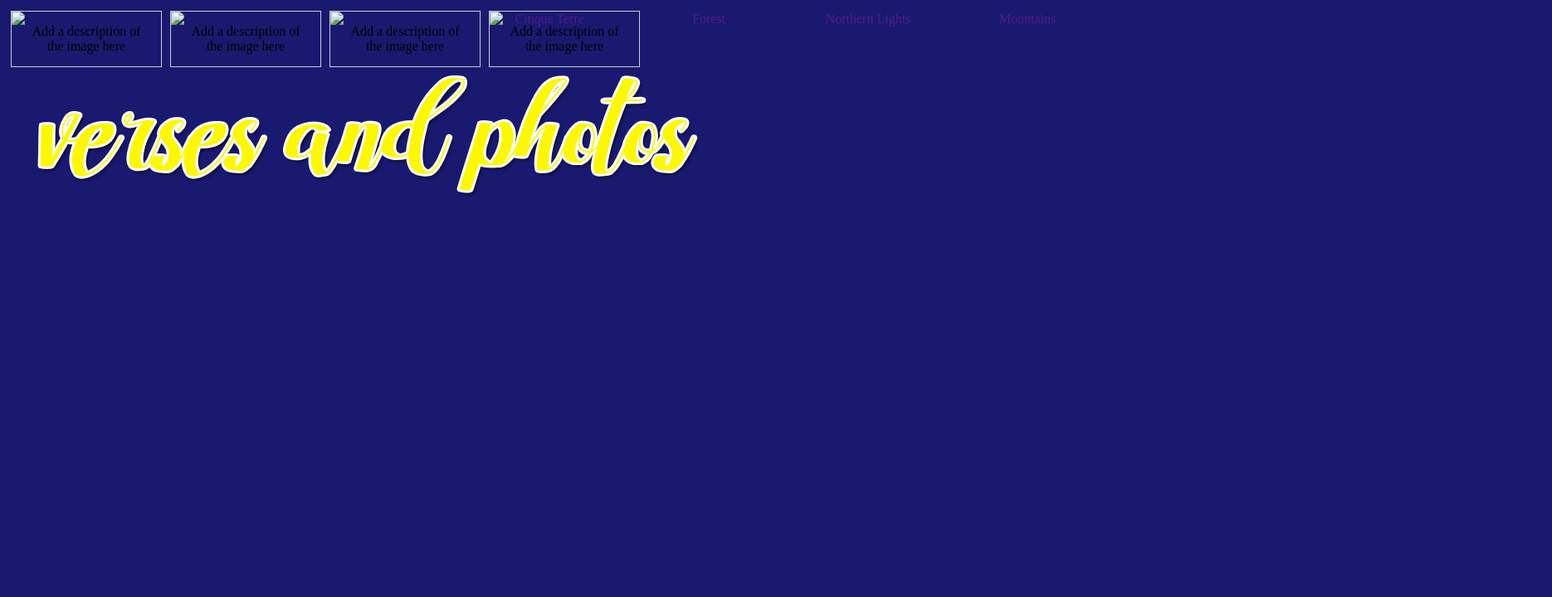
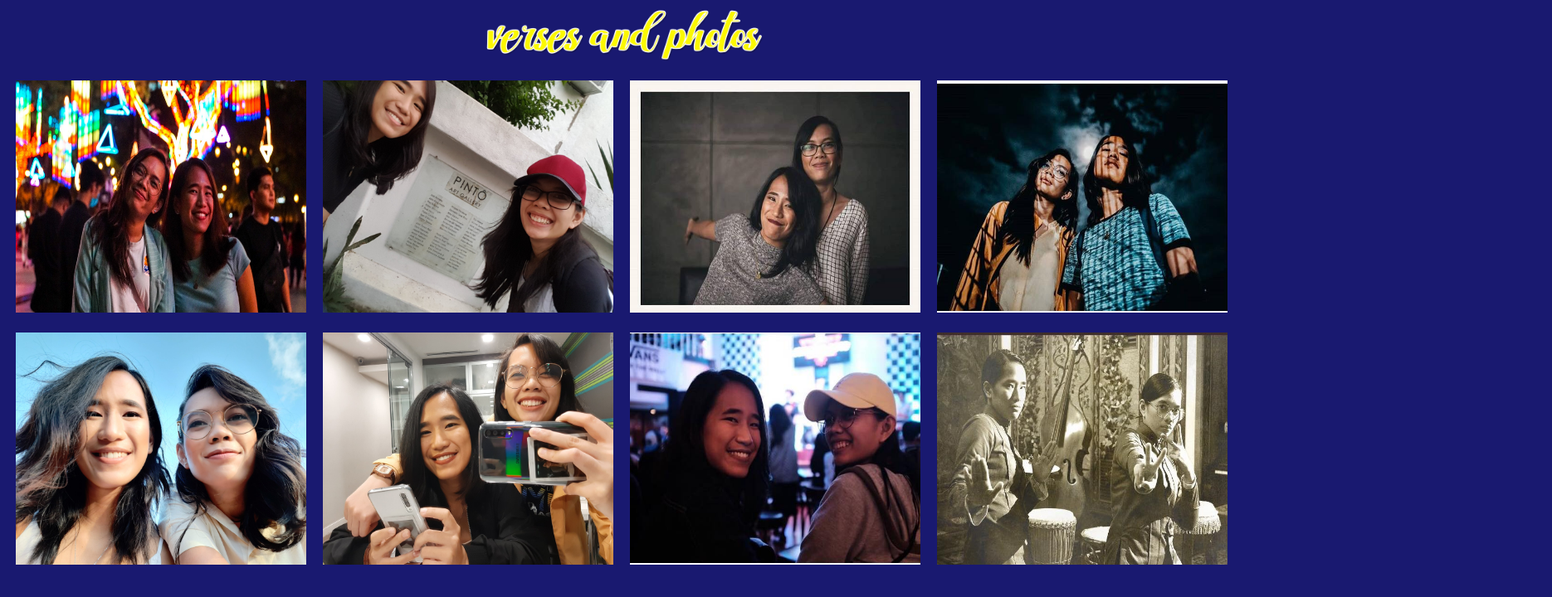
Before and after one commit to elize025/verses_photos, a plain HTML site: page index.html in a window 1280 px wide. Shown: the whole page at 83% size, 1870 px wide, since content can reach past the window. Drawn offline with Linux system fonts and the light colour scheme.

Commit message:
making a photo gallery

```diff
--- a/index.html
+++ b/index.html
@@ -4,35 +4,25 @@
 </head>
 <body>
     <link rel="stylesheet" href="style.css">
+<nav>
+  <img src="img/verses&photos.png" alt="versesandphotos">
+</nav>
+<!-- this is for photo gallery -->
 <div>
-    <img src="img/verses&photos.png" alt="versesandphotos">
+<table>
+    <tr>
+      <th><img src="img/patnes1.jpg" alt=""></th>
+      <th><img src="img/patnes2.jpg" alt=""></th>
+      <th><img src="img/patnes3.jpg" alt=""></th>
+      <th><img src="img/patnes4.jpg" alt=""></th>
+    </tr>
+    <br><br>
+    <tr>
+      <th><img src="img/patnes5.jpg" alt=""></th>
+      <th><img src="img/patnes6.jpg" alt=""></th>
+      <th><img src="img/patnes7.jpg" alt=""></th>
+      <th><img src="img/patnes8.jpg" alt=""></th>
+    </tr>
+</table>
 </div>
-<!-- this is for photo gallery -->
-<div class="gallery">
-    <a target="_blank" href="">
-      <img src="" alt="Cinque Terre" width="600" height="400">
-    </a>
-    <div class="desc">Add a description of the image here</div>
-  </div>
-
-  <div class="gallery">
-    <a target="_blank" href="">
-      <img src="" alt="Forest" width="600" height="400">
-    </a>
-    <div class="desc">Add a description of the image here</div>
-  </div>
-
-  <div class="gallery">
-    <a target="_blank" href="">
-      <img src="" alt="Northern Lights" width="600" height="400">
-    </a>
-    <div class="desc">Add a description of the image here</div>
-  </div>
-
-  <div class="gallery">
-    <a target="_blank" href="">
-      <img src="" alt="Mountains" width="600" height="400">
-    </a>
-    <div class="desc">Add a description of the image here</div>
-  </div>
 </body>
--- a/style.css
+++ b/style.css
@@ -1,27 +1,28 @@
 body{
     background-color: #191970;
 }
-div img{
-    text-align: center;
-    position: absolute;
+nav{
+  background-color:transparent;
+  text-align: center;
+  width: 1485px;
+  height: 70px;
 }
-div.gallery {
-    margin: 5px;
-    border: 1px solid #ccc;
-    float: left;
-    width: 180px;
-  }
+nav img{
+  position: relative;
+  top: -30px;
+  width: 360px;
+  height: 120px;
+}
+div{
+  position: absolute;
+  display: grid;
+  top: 50px;
+  text-align: center;
+}
 
-  div.gallery:hover {
-    border: 1px solid #777;
-  }
-
-  div.gallery img {
-    width: 100%;
-    height: auto;
-  }
-
-  div.desc {
-    padding: 15px;
-    text-align: center;
-  }
+table img{
+  width: 350px;
+  height: 280px;
+  padding: 8px 8px;
+  text-align: center;
+}
```
Also changed, not shown: img/patnes1.jpg (added), img/patnes2.jpg (added), img/patnes3.jpg (added), img/patnes4.jpg (added), img/patnes5.jpg (added), img/patnes6.jpg (added), img/patnes7.jpg (added), img/patnes8.jpg (added).
